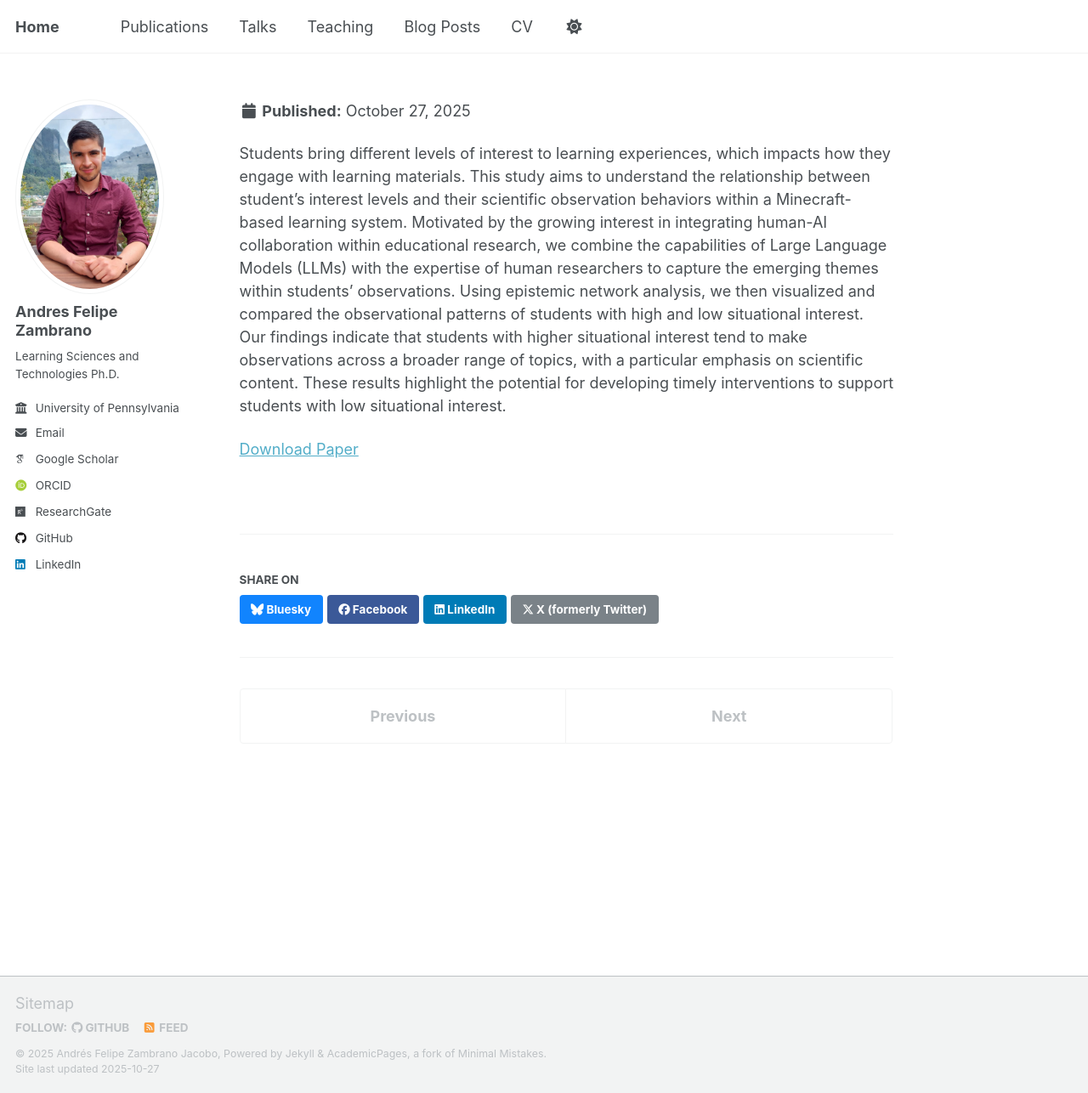
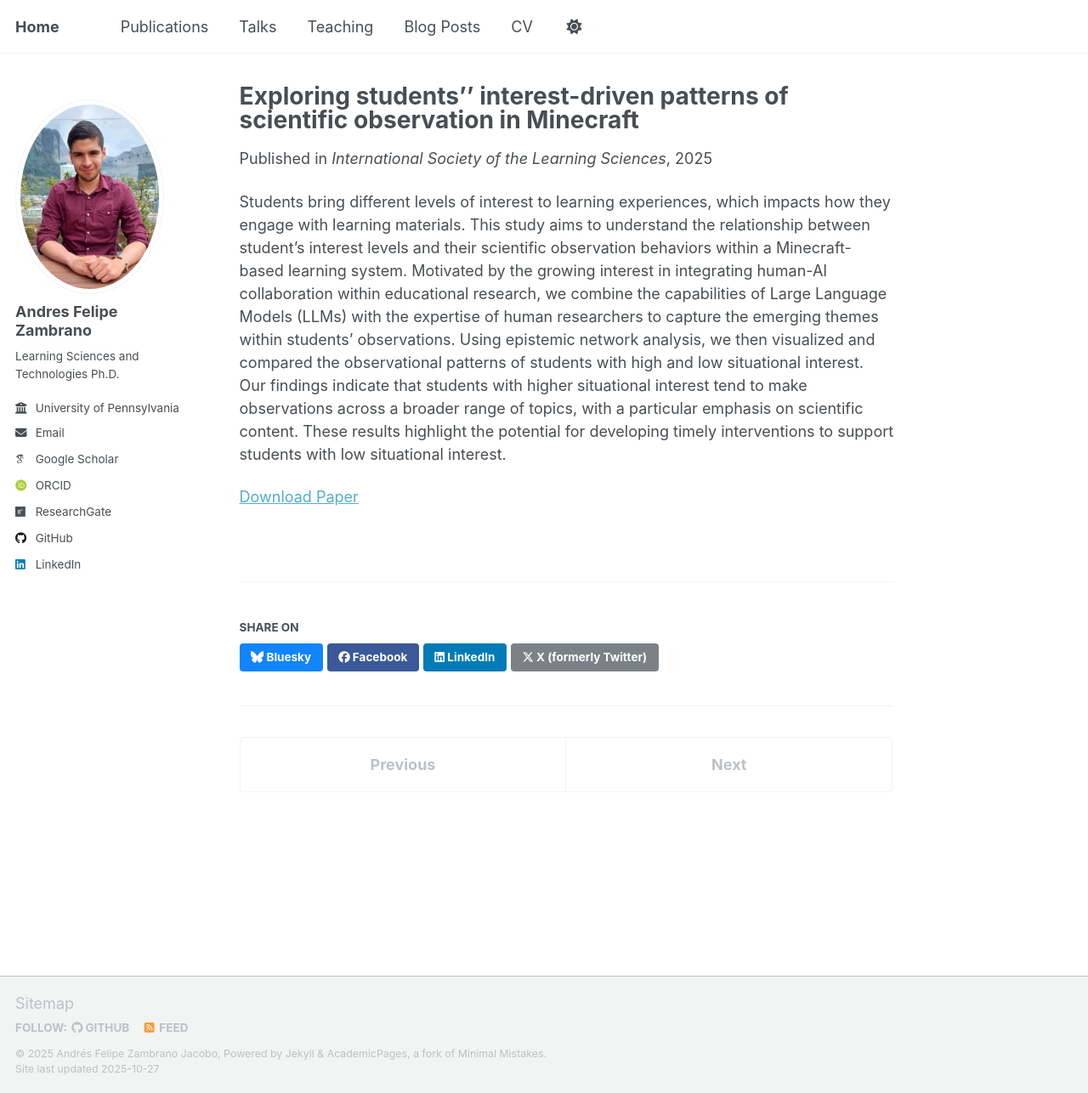
Before and after one commit to afzambrano/afzambrano.github.io, a Jekyll site: the page built from _publications/2024-02-17-paper-title-number-4.md, in a window 1280 px wide and 1286 px high. Shown: the whole window at 85% size. Built offline with Jekyll 4.4.1, drawn with Linux system fonts in a browser that asks for light colours; some web fonts are replaced; a script that is not in the unit is left out.

Commit message:
Update 2024-02-17-paper-title-number-4.md

```diff
--- a/_publications/2024-02-17-paper-title-number-4.md
+++ b/_publications/2024-02-17-paper-title-number-4.md
@@ -1,9 +1,9 @@
 ---
-title: "Exploring students' interest-driven patterns of scientific observation in Minecraft"
+title: "Exploring students'' interest-driven patterns of scientific observation in Minecraft"
 collection: publications
 category: conferences
 permalink: /publication/2025-isls-minecraft
-excerpt: 'This study aims to understand the relationship between students' interest levels and their scientific observation behaviors within a Minecraft-based learning system. Our findings indicate that students with higher situational interest tend to make observations across a broader range of topics, with a particular emphasis on scientific content.'
+excerpt: 'This study aims to understand the relationship between students'' interest levels and their scientific observation behaviors within a Minecraft-based learning system. Our findings indicate that students with higher situational interest tend to make observations across a broader range of topics, with a particular emphasis on scientific content.'
 date: 2025-06-01
 venue: 'International Society of the Learning Sciences'
 paperurl: 'https://learninganalytics.upenn.edu/ryanbaker/interest-whimc-isls2025.pdf'
```
